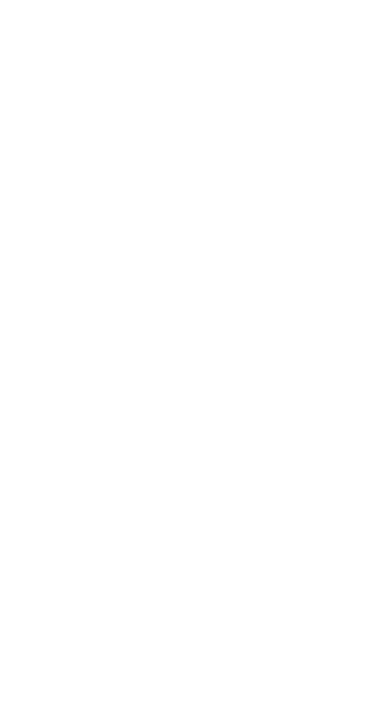
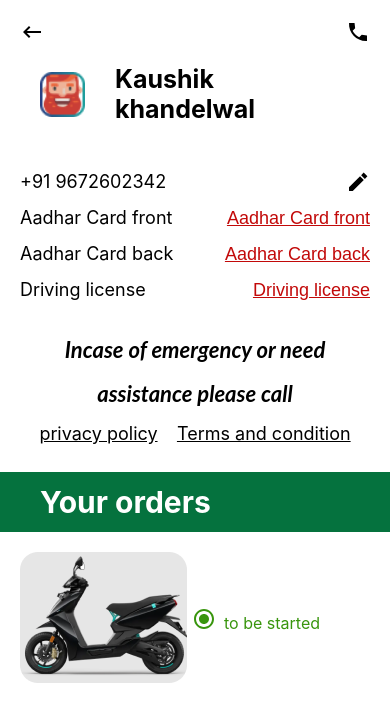
Before and after one commit to poojasinkar94/Bike-renting, a React (Create React App) app: page /order in a window 390 px wide. Shown: the top 722 px of the page. Built offline with nearby package versions, Linux system fonts and the light colour scheme.

Commit message:
responsive and order page

```diff
--- a/src/styles/homePage.css
+++ b/src/styles/homePage.css
@@ -3,14 +3,12 @@
 }
 
 .main_heading{
-    /* border: 1px solid #05723E; */
-    /* background-color:#05723E; */
-    /* padding: 30px 40px; */
     margin: auto;
     width: 100%;
     height: 100vh;
      /* position: relative; */
 }
+
 
 .heading{
     margin: 40px;
@@ -52,3 +50,16 @@
     width: 110px;
     height: 110px;
 }
+
+@media all and (max-width:768px){
+    .main_heading{
+        width: 100%;
+    }
+
+    .Home_Page_patch{
+        width: 100%;
+    }
+
+
+
+}
--- a/src/styles/order.css
+++ b/src/styles/order.css
@@ -0,0 +1,138 @@
+.main_order{
+    height: 100vh;
+}
+
+.order{
+    margin: auto;
+    width: 100%;
+    height: 100vh;
+}
+
+.order_icons{
+    padding: 20px;
+    display: flex;
+    justify-content: space-between;
+}
+
+.order_logo{
+    padding-bottom: 20px;
+    padding-left: 40px;
+    display: flex;
+    justify-content: space-between;
+    align-items: center;
+}
+
+.order_logo img{
+    width: 45px;
+    height: 45px;
+}
+
+.order_logo h1{
+    margin-right: 1500px;
+    font-size: 30px;
+}
+
+.order_detials{
+    margin: 20px;
+}
+
+.order_detials p{
+    font-size: 20px;
+    line-height: 200%;
+}
+
+.order_detials button{
+    font-size: 20px;
+    line-height: 200%;
+    border: none;
+    text-decoration: underline;
+    background-color: white;
+    color: #C20909;
+}
+
+.order_detials .contact{
+    display: flex;
+    justify-content: space-between;
+    align-items: center;
+}
+
+.order_detials .aadhar_front{
+    display: flex;
+    justify-content: space-between;
+    align-items: center;
+}
+
+.order_detials .aadhar_back{
+    display: flex;
+    justify-content: space-between;
+    align-items: center;
+}
+
+.order_detials .license{
+    display: flex;
+    justify-content: space-between;
+    align-items: center;
+}
+
+#bottom_title{
+    text-align: center;
+    margin-top: 20px;
+    font-family: 'Lato';
+    font-style: italic;
+    font-weight: 700;
+    font-size: 25px;
+    line-height: 200%;
+}
+
+.order_detials .terms{
+    text-decoration: underline;
+    display: flex;
+    justify-content: space-evenly;
+    align-items: center;
+}
+
+.order_patch{
+    background-color:#05723E ;
+    width: 100%;
+    height: 60px;
+    display: flex;
+    justify-content: space-between;
+    align-items: center;
+}
+
+.order_patch h1{
+    color: #FFFFFF;
+    font-size: 30px;
+    padding-left: 40px;
+}
+
+.order_bike{
+    padding: 20px;
+    display: flex;
+    justify-content: space-between;
+    align-items: center;
+}
+
+
+
+@media all and (max-width:768px){
+
+
+    .order_logo h1{
+        margin-left:30px;
+        font-size: 25px;
+    }
+
+    .order_detials p{
+        font-size: 18px;
+    }
+
+    .order_detials button{
+        font-size: 18px;
+    }
+
+    #bottom_title{
+        font-size: 22px;
+    }
+
+}
--- a/src/views/HomePage.jsx
+++ b/src/views/HomePage.jsx
@@ -37,6 +37,12 @@ const BIKE_DATA = [
     pricePerDay: 300,
     available: false,
   },
+  {
+    name: "Pleasure",
+    pricePerHour: 15,
+    pricePerDay: 200,
+    available: false,
+  }
 ];
 
 function HomePage() {
--- a/src/views/Order.jsx
+++ b/src/views/Order.jsx
@@ -1,11 +1,90 @@
 import React from 'react'
 import '../styles/order.css'
+import KeyboardBackspaceSharpIcon from '@mui/icons-material/KeyboardBackspaceSharp';
+import CallSharpIcon from '@mui/icons-material/CallSharp';
+import Logo from '../images/order/order_page_logo.png'
+import EditSharpIcon from '@mui/icons-material/EditSharp';
+import Order_Bike from '../images/order/order_bike.png'
+import RadioButtonCheckedIcon from '@mui/icons-material/RadioButtonChecked';
+
 
 function Order() {
   return (
-    <div>
+    <section className='main_order'>
+
+    <div className="order">
+
+       <div className="order_icons">
+           <KeyboardBackspaceSharpIcon/>
+           <CallSharpIcon/>
+       </div>
+
+       <div className="order_logo">
+           <img className='HomePageLogo' src={Logo} alt="HomePageLogo" />
+           <h1>Kaushik khandelwal </h1>
+       </div>
+
+       <div className="order_detials">
+           <div className='contact'>
+               <p>+91 9672602342</p>
+               <EditSharpIcon/>
+           </div>
+
+           <div className='aadhar_front'>
+               <p>Aadhar Card front</p>
+               <button>Aadhar Card front</button>
+           </div>
+
+           <div className='aadhar_back'>
+               <p>Aadhar Card back</p>
+               <button>Aadhar Card back</button>
+           </div>
+
+           <div className='license'>
+               <p>Driving license</p>
+               <button>Driving license</button>
+           </div>
+
+           <p id='bottom_title'>
+           Incase of emergency or need assistance please call
+           </p>
+
+           <div className='terms'>
+               <p>privacy policy</p>
+               <p>Terms and condition</p>
+           </div>
+       </div>
+
+       <div className="order_patch">
+          <h1>Your orders</h1>
+       </div>
+
+       <div className="order_bike">
+
+        <div className="left_content">
+          <img className='orderBike' src={Order_Bike} alt="orderBike" />
+        </div>
+
+        <div className="right content">
+        <div className='available_icon'>
+          <RadioButtonCheckedIcon style=
+          {{
+            color:"#38950D",
+            // marginTop:"px",
+            marginRight:"8px"
+          }}/>
+          <p>to be started</p>
+        </div>
+
+        </div>
+
+       </div>
+
 
     </div>
+
+
+    </section>
   )
 }
 
```
Also changed, not shown: src/images/order/order_bike.png (added), src/images/order/order_page_logo.png (added).
